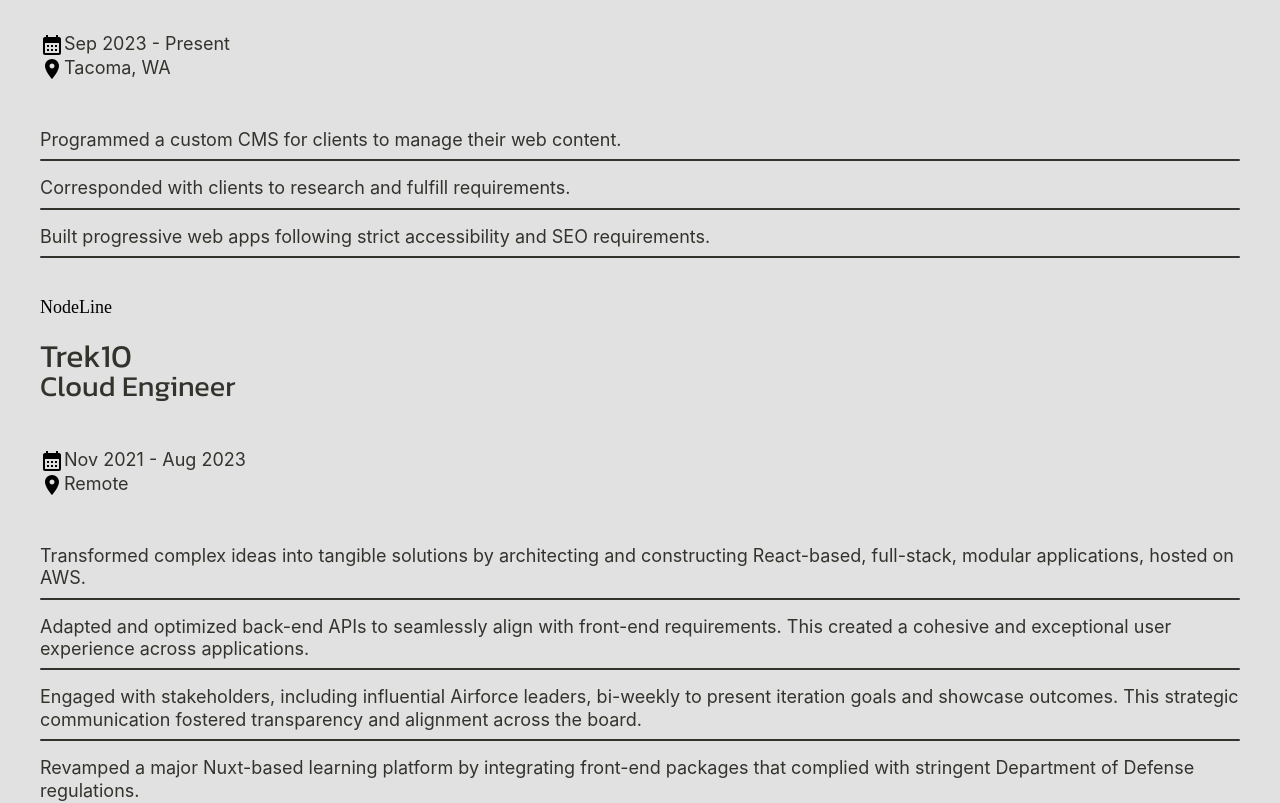
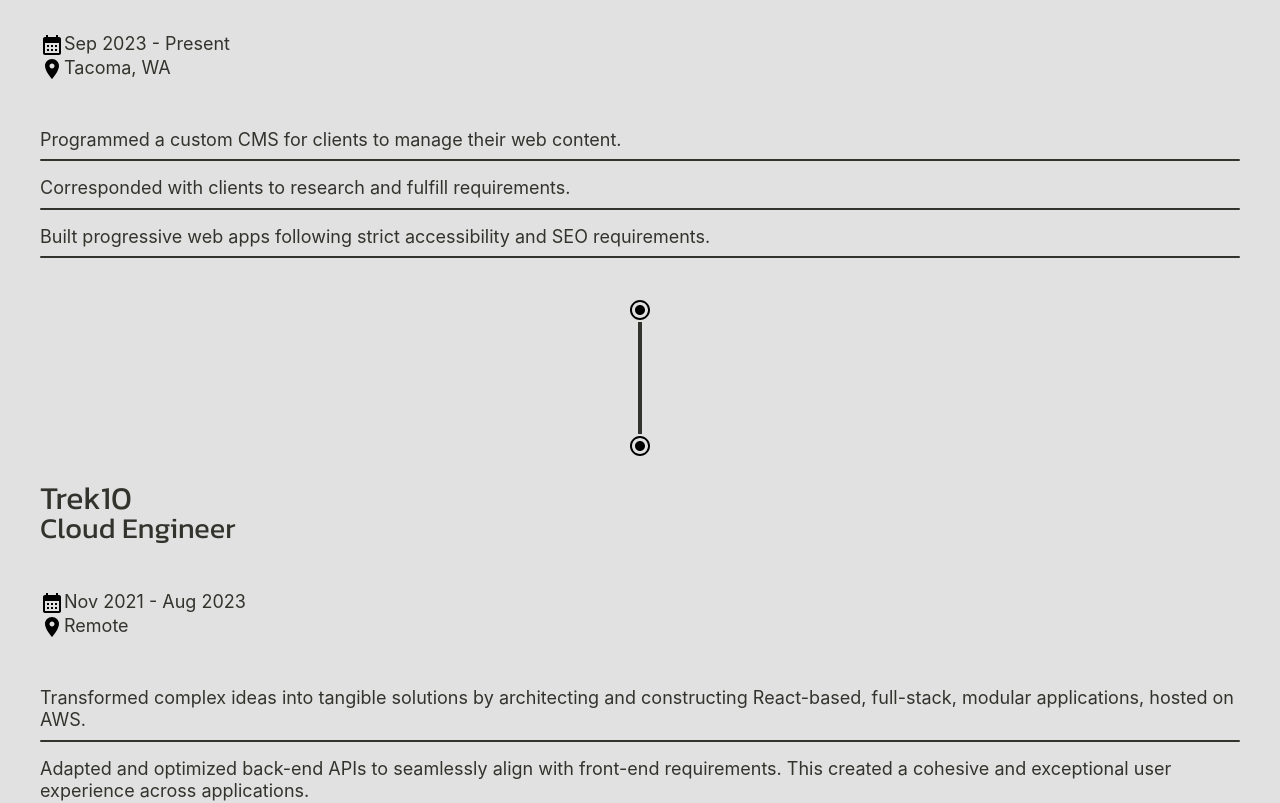
Before and after one commit to Lo-GR/portfoliov3, a React (Create React App) app: page / in a window 1280 px wide. Shown: the part 1680-2483 px from the top of the page. Built offline with nearby package versions, Linux system fonts and the light colour scheme.

Commit message:
wip node line

```diff
--- a/src/Components/Experience/ExperienceNode.tsx
+++ b/src/Components/Experience/ExperienceNode.tsx
@@ -33,9 +33,9 @@ const ExperienceNode = ({ dataSet }: ExperienceNodeProps) => {
       </div>
 
       <ul>
-        {experience.map(e => {
+        {experience.map((e, i) => {
           return (
-            <div className='flex flex-col gap-2 mb-4'>
+            <div key={e} className='flex flex-col gap-2 mb-4'>
               <li>{e}</li>
               <div className='w-full h-[2px] bg-sp-text-300 rounded' />
             </div>
--- a/src/Components/Experience/Index.tsx
+++ b/src/Components/Experience/Index.tsx
@@ -13,17 +13,18 @@ type ExperienceProps = {
 }
 
 const Experience = ({ data }: ExperienceProps) => {
+  const numOfNodes = data.length - 1;
   return (
     <div>
       <h2 className='mb-6'>
         Experience
       </h2>
       <div className='flex flex-col gap-6'>
-        {data.map(experience => {
+        {data.map((experience, index) => {
           return (
             <>
               <ExperienceNode dataSet={experience} />
-              <NodeLine />
+              {index < numOfNodes ? <NodeLine /> : <></>}
             </>
           )
         })}
--- a/src/Components/Experience/NodeLine.tsx
+++ b/src/Components/Experience/NodeLine.tsx
@@ -1,10 +1,14 @@
-import React from 'react'
+import RadioButtonCheckedIcon from '@mui/icons-material/RadioButtonChecked';
 
 type NodeLineProps = {}
 
 const NodeLine = ({ }: NodeLineProps) => {
   return (
-    <div>NodeLine</div>
+    <div className='h-40 w-full flex flex-col items-center'>
+      <RadioButtonCheckedIcon />
+      <div className='w-1 h-5/6 bg-sp-text-300' />
+      <RadioButtonCheckedIcon />
+    </div>
   )
 }
 
```
